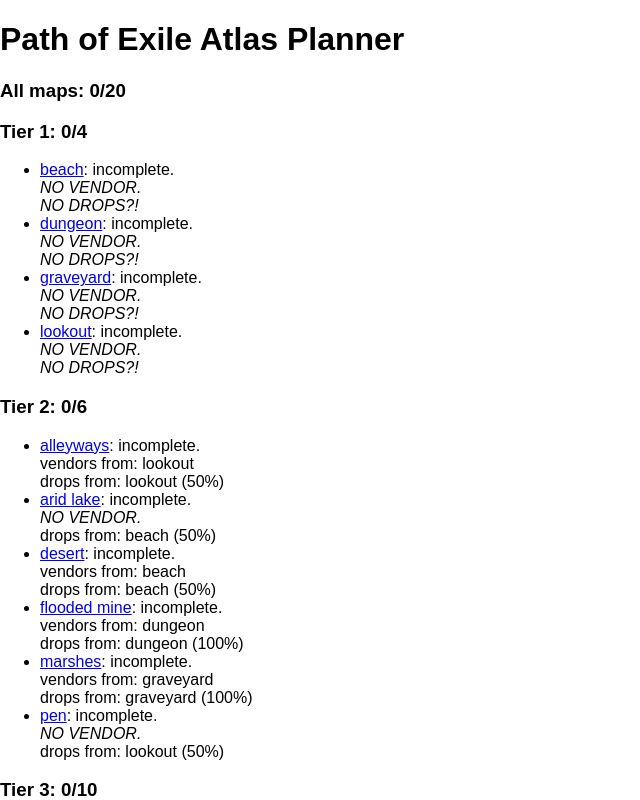
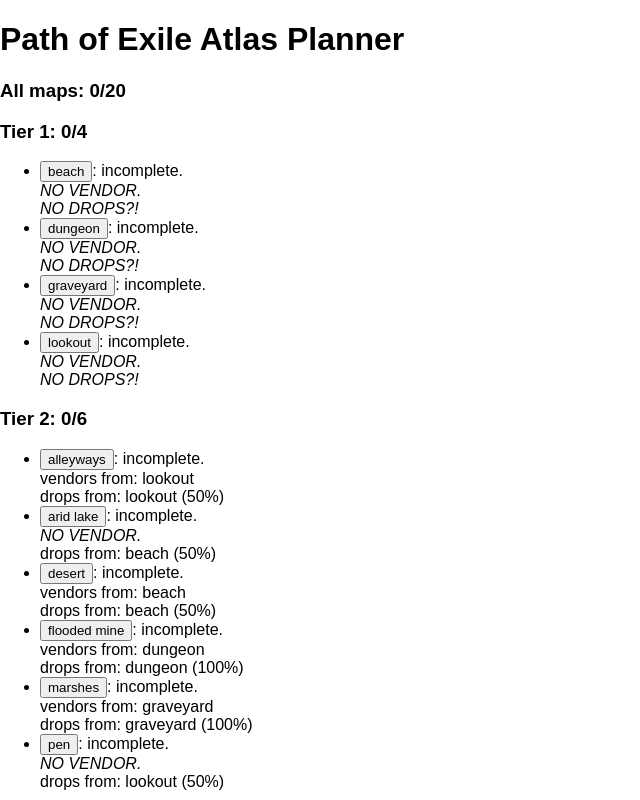
Before and after one commit to erosson/atlasbtw, a React (Create React App) app: page / in a window 1280 px wide. Shown: the top 800 px of the page, without its empty margins (0-640 px from the left). Built offline with nearby package versions, Linux system fonts and the light colour scheme.

Commit message:
fix warnings

```diff
--- a/src/App.js
+++ b/src/App.js
@@ -13,16 +13,12 @@
     <li>
       {isCompleted ? (
         <div>
-          <a href="#" onClick={toggleComplete}>
-            {name}
-          </a>: done
+          <button onClick={toggleComplete}>{name}</button>: done
         </div>
       ) : (
         <div>
           <div>
-            <a href="#" onClick={toggleComplete}>
-              {name}
-            </a>: incomplete.
+            <button onClick={toggleComplete}>{name}</button>: incomplete.
           </div>
           <div>
             {vendorsFrom.length ? (
```
